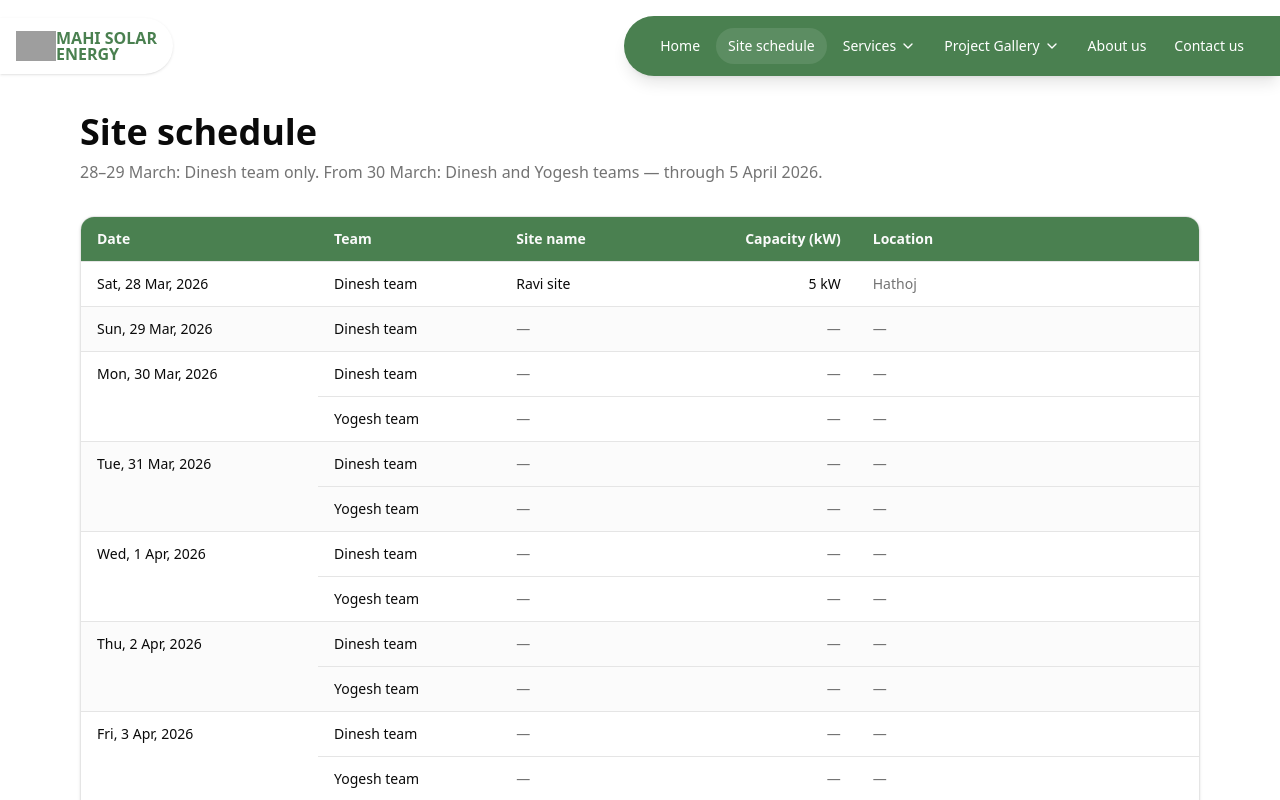
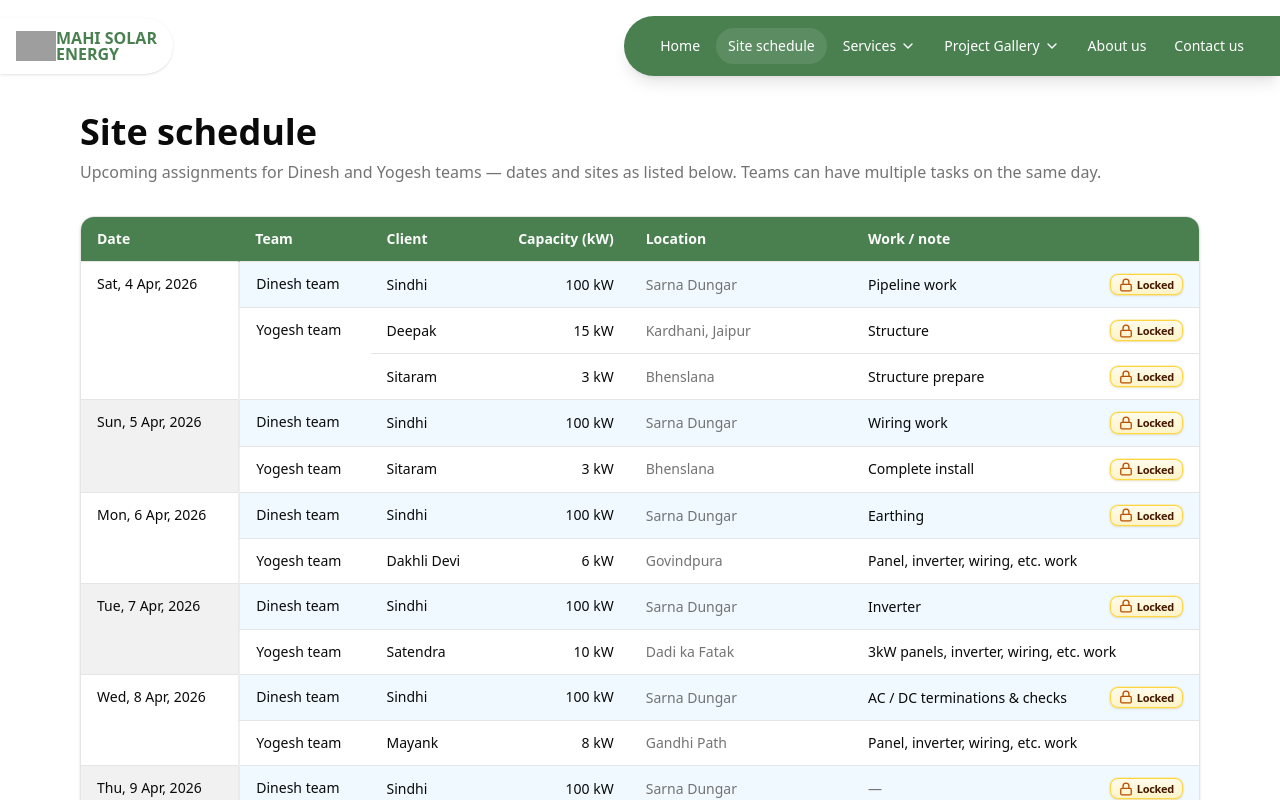
Before and after one commit to naren4488/mahisolarenergy, a React (Vite) app: page /schedule in a window 1280 px wide. Shown: the top 800 px of the page. Built offline with nearby package versions, Linux system fonts and the light colour scheme; grey boxes are pictures that could not be loaded.

Commit message:
update schedule

```diff
--- a/package.json
+++ b/package.json
@@ -4,7 +4,7 @@
   "private": true,
   "type": "module",
   "scripts": {
-    "dev": "vite",
+    "dev": "vite --host",
     "build": "tsc -b && vite build",
     "preview": "vite preview",
     "lint": "eslint ."
--- a/src/data/team-site-schedule.json
+++ b/src/data/team-site-schedule.json
@@ -1,125 +1,37 @@
 [
-  {
-    "date": "2026-03-28",
-    "teams": [
-      {
-        "teamName": "Dinesh team",
-        "siteName": "Ravi site",
-        "siteCapacityKw": 5,
-        "siteLocationAddress": "Hathoj"
-      }
-    ]
-  },
-  {
-    "date": "2026-03-29",
-    "teams": [
-      {
-        "teamName": "Dinesh team",
-        "siteName": "",
-        "siteCapacityKw": null,
-        "siteLocationAddress": ""
-      }
-    ]
-  },
-  {
-    "date": "2026-03-30",
-    "teams": [
-      {
-        "teamName": "Dinesh team",
-        "siteName": "",
-        "siteCapacityKw": null,
-        "siteLocationAddress": ""
-      },
-      {
-        "teamName": "Yogesh team",
-        "siteName": "",
-        "siteCapacityKw": null,
-        "siteLocationAddress": ""
-      }
-    ]
-  },
-  {
-    "date": "2026-03-31",
-    "teams": [
-      {
-        "teamName": "Dinesh team",
-        "siteName": "",
-        "siteCapacityKw": null,
-        "siteLocationAddress": ""
-      },
-      {
-        "teamName": "Yogesh team",
-        "siteName": "",
-        "siteCapacityKw": null,
-        "siteLocationAddress": ""
-      }
-    ]
-  },
-  {
-    "date": "2026-04-01",
-    "teams": [
-      {
-        "teamName": "Dinesh team",
-        "siteName": "",
-        "siteCapacityKw": null,
-        "siteLocationAddress": ""
-      },
-      {
-        "teamName": "Yogesh team",
-        "siteName": "",
-        "siteCapacityKw": null,
-        "siteLocationAddress": ""
-      }
-    ]
-  },
-  {
-    "date": "2026-04-02",
-    "teams": [
-      {
-        "teamName": "Dinesh team",
-        "siteName": "",
-        "siteCapacityKw": null,
-        "siteLocationAddress": ""
-      },
-      {
-        "teamName": "Yogesh team",
-        "siteName": "",
-        "siteCapacityKw": null,
-        "siteLocationAddress": ""
-      }
-    ]
-  },
-  {
-    "date": "2026-04-03",
-    "teams": [
-      {
-        "teamName": "Dinesh team",
-        "siteName": "",
-        "siteCapacityKw": null,
-        "siteLocationAddress": ""
-      },
-      {
-        "teamName": "Yogesh team",
-        "siteName": "",
-        "siteCapacityKw": null,
-        "siteLocationAddress": ""
-      }
-    ]
-  },
   {
     "date": "2026-04-04",
     "teams": [
       {
         "teamName": "Dinesh team",
-        "siteName": "",
-        "siteCapacityKw": null,
-        "siteLocationAddress": ""
+        "tasks": [
+          {
+            "siteName": "Sindhi",
+            "siteCapacityKw": 100,
+            "siteLocationAddress": "Sarna Dungar",
+            "workNote": "Pipeline work",
+            "isLocked": true
+          }
+        ]
       },
       {
         "teamName": "Yogesh team",
-        "siteName": "",
-        "siteCapacityKw": null,
-        "siteLocationAddress": ""
+        "tasks": [
+          {
+            "siteName": "Deepak",
+            "siteCapacityKw": 15,
+            "siteLocationAddress": "Kardhani, Jaipur",
+            "workNote": "Structure",
+            "isLocked": true
+          },
+          {
+            "siteName": "Sitaram",
+            "siteCapacityKw": 3,
+            "siteLocationAddress": "Bhenslana",
+            "workNote": "Structure prepare",
+            "isLocked": true
+          }
+        ]
       }
     ]
   },
@@ -128,15 +40,143 @@
     "teams": [
       {
         "teamName": "Dinesh team",
-        "siteName": "",
-        "siteCapacityKw": null,
-        "siteLocationAddress": ""
+        "tasks": [
+          {
+            "siteName": "Sindhi",
+            "siteCapacityKw": 100,
+            "siteLocationAddress": "Sarna Dungar",
+            "workNote": "Wiring work",
+            "isLocked": true
+          }
+        ]
       },
       {
         "teamName": "Yogesh team",
-        "siteName": "",
-        "siteCapacityKw": null,
-        "siteLocationAddress": ""
+        "tasks": [
+          {
+            "siteName": "Sitaram",
+            "siteCapacityKw": 3,
+            "siteLocationAddress": "Bhenslana",
+            "workNote": "Complete install",
+            "isLocked": true
+          }
+        ]
+      }
+    ]
+  },
+  {
+    "date": "2026-04-06",
+    "teams": [
+      {
+        "teamName": "Dinesh team",
+        "tasks": [
+          {
+            "siteName": "Sindhi",
+            "siteCapacityKw": 100,
+            "siteLocationAddress": "Sarna Dungar",
+            "workNote": "Earthing",
+            "isLocked": true
+          }
+        ]
+      },
+      {
+        "teamName": "Yogesh team",
+        "tasks": [
+          {
+            "siteName": "Dakhli Devi",
+            "siteCapacityKw": 6,
+            "siteLocationAddress": "Govindpura",
+            "workNote": "Panel, inverter, wiring, etc. work",
+            "isLocked": false
+          }
+        ]
+      }
+    ]
+  },
+  {
+    "date": "2026-04-07",
+    "teams": [
+      {
+        "teamName": "Dinesh team",
+        "tasks": [
+          {
+            "siteName": "Sindhi",
+            "siteCapacityKw": 100,
+            "siteLocationAddress": "Sarna Dungar",
+            "workNote": "Inverter",
+            "isLocked": true
+          }
+        ]
+      },
+      {
+        "teamName": "Yogesh team",
+        "tasks": [
+          {
+            "siteName": "Satendra",
+            "siteCapacityKw": 10,
+            "siteLocationAddress": "Dadi ka Fatak",
+            "workNote": "3kW panels, inverter, wiring, etc. work",
+            "isLocked": false
+          }
+        ]
+      }
+    ]
+  },
+  {
+    "date": "2026-04-08",
+    "teams": [
+      {
+        "teamName": "Dinesh team",
+        "tasks": [
+          {
+            "siteName": "Sindhi",
+            "siteCapacityKw": 100,
+            "siteLocationAddress": "Sarna Dungar",
+            "workNote": "AC / DC terminations & checks",
+            "isLocked": true
+          }
+        ]
+      },
+      {
+        "teamName": "Yogesh team",
+        "tasks": [
+          {
+            "siteName": "Mayank",
+            "siteCapacityKw": 8,
+            "siteLocationAddress": "Gandhi Path",
+            "workNote": "Panel, inverter, wiring, etc. work",
+            "isLocked": false
+          }
+        ]
+      }
+    ]
+  },
+  {
+    "date": "2026-04-09",
+    "teams": [
+      {
+        "teamName": "Dinesh team",
+        "tasks": [
+          {
+            "siteName": "Sindhi",
+            "siteCapacityKw": 100,
+            "siteLocationAddress": "Sarna Dungar",
+            "workNote": "",
+            "isLocked": true
+          }
+        ]
+      },
+      {
+        "teamName": "Yogesh team",
+        "tasks": [
+          {
+            "siteName": "",
+            "siteCapacityKw": null,
+            "siteLocationAddress": "",
+            "workNote": "",
+            "isLocked": false
+          }
+        ]
       }
     ]
   }
--- a/src/pages/SiteSchedulePage.tsx
+++ b/src/pages/SiteSchedulePage.tsx
@@ -1,20 +1,61 @@
 import { useEffect, useMemo } from "react";
+import { Lock } from "lucide-react";
 import { Footer } from "@/components/layout/Footer";
+import { cn } from "@/lib/utils";
 import scheduleData from "@/data/team-site-schedule.json";
 
-type TeamAssignment = {
-  teamName: string;
+type TaskAssignment = {
   siteName: string;
   siteCapacityKw: number | null;
   siteLocationAddress: string;
+  workNote: string;
+  isLocked?: boolean;
+};
+
+type TeamDayBlock = {
+  teamName: string;
+  tasks: TaskAssignment[];
 };
 
 type DaySchedule = {
   date: string;
-  teams: TeamAssignment[];
+  teams: TeamDayBlock[];
 };
 
 const schedule = scheduleData as DaySchedule[];
+
+type FlatRow = {
+  day: DaySchedule;
+  dayIndex: number;
+  team: TeamDayBlock;
+  task: TaskAssignment;
+  rowInDay: number;
+  dayRowCount: number;
+  taskIndexInTeam: number;
+};
+
+function flattenSchedule(sortedDays: DaySchedule[]): FlatRow[] {
+  return sortedDays.flatMap((day, dayIndex) => {
+    const dayRowCount = day.teams.reduce((n, t) => n + t.tasks.length, 0);
+    let rowInDay = 0;
+    const rows: FlatRow[] = [];
+    for (const team of day.teams) {
+      team.tasks.forEach((task, taskIndexInTeam) => {
+        rows.push({
+          day,
+          dayIndex,
+          team,
+          task,
+          rowInDay,
+          dayRowCount,
+          taskIndexInTeam,
+        });
+        rowInDay += 1;
+      });
+    }
+    return rows;
+  });
+}
 
 function formatDate(iso: string) {
   const d = new Date(iso + "T12:00:00");
@@ -35,6 +76,44 @@ function cellText(value: string) {
   return value.trim() === "" ? "—" : value;
 }
 
+/** Team columns only: Dinesh = light blue, Yogesh = white (date column uses its own alternating gray). */
+function teamRowBgClass(teamName: string) {
+  const dinesh = teamName.toLowerCase().includes("dinesh");
+  if (dinesh) {
+    return "bg-sky-50 dark:bg-sky-950/30";
+  }
+  return "bg-white dark:bg-zinc-950/70";
+}
+
+function dateColumnBgClass(dayIndex: number) {
+  return dayIndex % 2 === 1
+    ? "bg-neutral-200/55 dark:bg-muted/50"
+    : "bg-white dark:bg-background";
+}
+
+function ScheduleLockBadge() {
+  return (
+    <span
+      role="img"
+      aria-label="Locked: confirmed assignment, not open for changes"
+      title="Confirmed assignment — not open for changes"
+      className={cn(
+        "inline-flex shrink-0 items-center gap-1 rounded-md border px-2 py-0.5 text-[11px] font-semibold tracking-tight shadow-sm",
+        "border-amber-300/90 bg-linear-to-b from-amber-50 to-amber-100/95 text-amber-950",
+        "dark:border-amber-600/50 dark:from-amber-950/55 dark:to-amber-950/35 dark:text-amber-50",
+        "ring-1 ring-amber-200/50 dark:ring-amber-800/40",
+      )}
+    >
+      <Lock
+        className="size-3.5 text-amber-700 dark:text-amber-300"
+        strokeWidth={2.25}
+        aria-hidden
+      />
+      <span aria-hidden>Locked</span>
+    </span>
+  );
+}
+
 export function SiteSchedulePage() {
   useEffect(() => {
     document.title = "Site schedule | Mahi Solar Energy";
@@ -42,7 +121,7 @@ export function SiteSchedulePage() {
     if (meta)
       meta.setAttribute(
         "content",
-        "Site schedule: Dinesh only 28–29 March; both teams from 30 March to 5 April 2026.",
+        "Site schedule: upcoming Dinesh and Yogesh team site assignments.",
       );
   }, []);
 
@@ -51,66 +130,123 @@ export function SiteSchedulePage() {
     [],
   );
 
+  const flatRows = useMemo(() => flattenSchedule(sortedDays), [sortedDays]);
+
   return (
     <>
       <div className="container mx-auto max-w-6xl px-4 pt-28 pb-12">
         <h1 className="mb-2 text-3xl font-bold text-foreground md:text-4xl">Site schedule</h1>
         <p className="mb-8 text-muted-foreground">
-          28–29 March: Dinesh team only. From 30 March: Dinesh and Yogesh teams — through 5 April 2026.
+          Upcoming assignments for Dinesh and Yogesh teams — dates and sites as listed below. Teams can
+          have multiple tasks on the same day.
         </p>
 
         <div className="overflow-x-auto rounded-xl border border-border shadow-sm">
-          <table className="w-full min-w-[640px] border-collapse text-left text-sm">
+          <table className="w-full min-w-[720px] border-collapse text-left text-sm">
             <thead>
               <tr className="bg-primary text-primary-foreground">
                 <th className="px-4 py-3 font-semibold whitespace-nowrap">Date</th>
                 <th className="px-4 py-3 font-semibold whitespace-nowrap">Team</th>
-                <th className="px-4 py-3 font-semibold">Site name</th>
+                <th className="px-4 py-3 font-semibold">Client</th>
                 <th className="px-4 py-3 font-semibold whitespace-nowrap text-right">Capacity (kW)</th>
-                <th className="min-w-[220px] px-4 py-3 font-semibold">Location</th>
+                <th className="min-w-[200px] px-4 py-3 font-semibold">Location</th>
+                <th className="min-w-[200px] px-4 py-3 font-semibold">Work / note</th>
               </tr>
             </thead>
             <tbody>
-              {sortedDays.map((day, dayIndex) =>
-                day.teams.map((team, teamIndex) => (
-                  <tr
-                    key={`${day.date}-${team.teamName}`}
-                    className={dayIndex % 2 === 0 ? "bg-card" : "bg-muted/40"}
-                  >
-                    {teamIndex === 0 ? (
+              {flatRows.map((row) => {
+                const { day, dayIndex, team, task, rowInDay, dayRowCount, taskIndexInTeam } = row;
+                const teamRowSpan = team.tasks.length;
+                const rowBg = teamRowBgClass(team.teamName);
+
+                return (
+                  <tr key={`${day.date}-${team.teamName}-${taskIndexInTeam}-${task.siteName}-${task.workNote}`}>
+                    {rowInDay === 0 ? (
                       <td
-                        rowSpan={day.teams.length}
-                        className="border-t border-border align-top px-4 py-3 font-medium whitespace-nowrap text-foreground"
+                        rowSpan={dayRowCount}
+                        className={cn(
+                          dateColumnBgClass(dayIndex),
+                          "border-y-0 border-l-0 border-t border-border border-r-2 border-r-border/60 align-top px-4 py-3 font-medium whitespace-nowrap text-foreground",
+                        )}
                       >
                         {formatDate(day.date)}
                       </td>
                     ) : null}
-                    <td className="border-t border-border px-4 py-3 font-medium whitespace-nowrap text-foreground">
-                      {team.teamName}
-                    </td>
-                    <td className="border-t border-border px-4 py-3 text-foreground">
-                      <span className={team.siteName.trim() === "" ? "text-muted-foreground" : ""}>
-                        {cellText(team.siteName)}
+                    {taskIndexInTeam === 0 ? (
+                      <td
+                        rowSpan={teamRowSpan}
+                        className={cn(
+                          rowBg,
+                          "border-t border-border align-top px-4 py-3 font-medium whitespace-nowrap text-foreground",
+                        )}
+                      >
+                        {team.teamName}
+                      </td>
+                    ) : null}
+                    <td className={cn(rowBg, "border-t border-border px-4 py-3 text-foreground")}>
+                      <span className={task.siteName.trim() === "" ? "text-muted-foreground" : ""}>
+                        {cellText(task.siteName)}
                       </span>
                     </td>
-                    <td className="border-t border-border px-4 py-3 text-right tabular-nums text-foreground">
+                    <td
+                      className={cn(
+                        rowBg,
+                        "border-t border-border px-4 py-3 text-right tabular-nums text-foreground",
+                      )}
+                    >
                       <span
-                        className={
-                          team.siteCapacityKw === null ? "text-muted-foreground" : ""
-                        }
+                        className={task.siteCapacityKw === null ? "text-muted-foreground" : ""}
                       >
-                        {formatKw(team.siteCapacityKw) === "" ? "—" : `${formatKw(team.siteCapacityKw)} kW`}
+                        {formatKw(task.siteCapacityKw) === ""
+                          ? "—"
+                          : `${formatKw(task.siteCapacityKw)} kW`}
                       </span>
                     </td>
-                    <td className="border-t border-border px-4 py-3 leading-snug text-muted-foreground">
-                      {cellText(team.siteLocationAddress)}
+                    <td
+                      className={cn(
+                        rowBg,
+                        "border-t border-border px-4 py-3 leading-snug text-muted-foreground",
+                      )}
+                    >
+                      {cellText(task.siteLocationAddress)}
+                    </td>
+                    <td
+                      className={cn(
+                        rowBg,
+                        "border-t border-border px-4 py-3 leading-snug text-foreground",
+                      )}
+                    >
+                      <div className="flex flex-wrap items-center justify-between gap-x-2 gap-y-1.5">
+                        <span
+                          className={
+                            (task.workNote ?? "").trim() === "" ? "text-muted-foreground" : ""
+                          }
+                        >
+                          {cellText(task.workNote ?? "")}
+                        </span>
+                        {task.isLocked === true ? <ScheduleLockBadge /> : null}
+                      </div>
                     </td>
                   </tr>
-                )),
-              )}
+                );
+              })}
             </tbody>
           </table>
         </div>
+
+        <p className="mt-4 flex flex-wrap items-center gap-2 text-xs text-muted-foreground">
+          <span
+            aria-hidden
+            className="inline-flex items-center gap-1.5 rounded-md border border-amber-300/80 bg-amber-50/90 px-2 py-1 font-medium text-amber-950 dark:border-amber-700/50 dark:bg-amber-950/35 dark:text-amber-100"
+          >
+            <Lock className="size-3.5 text-amber-700 dark:text-amber-300" strokeWidth={2.25} />
+            Locked
+          </span>
+          <span className="max-w-md leading-relaxed">
+            <strong className="font-medium text-foreground">Locked</strong> tasks are confirmed and not
+            open for changes in this schedule.
+          </span>
+        </p>
       </div>
       <Footer />
     </>
```
